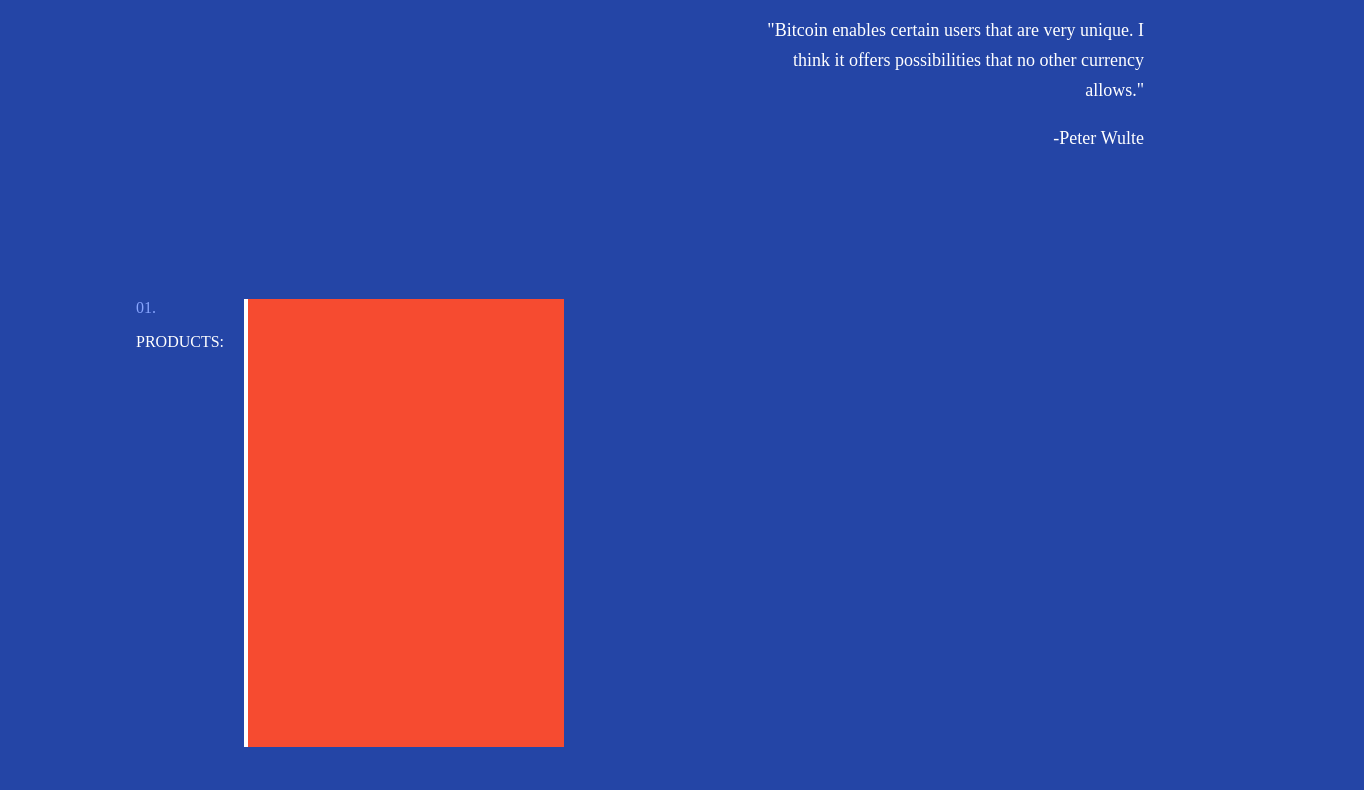
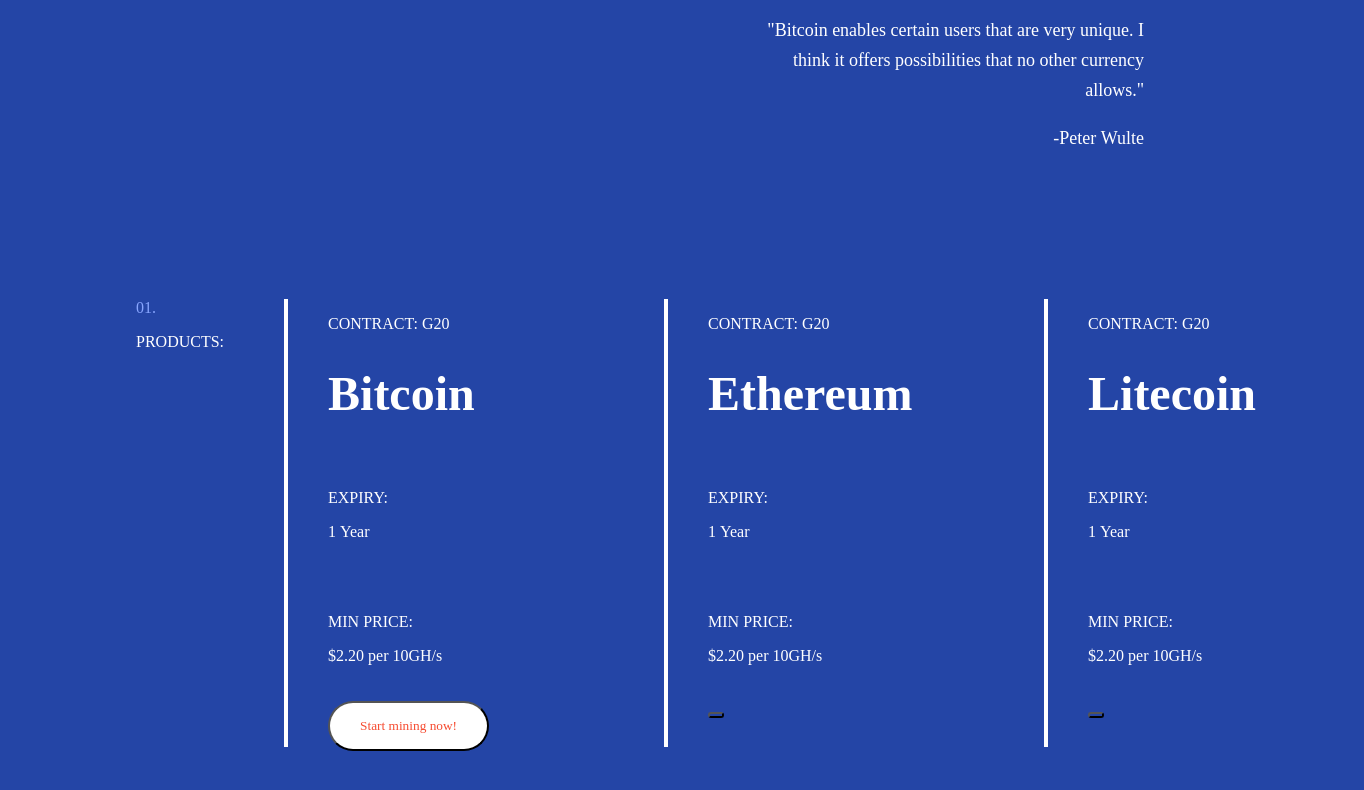
Before and after one commit to Meleyotan/CTSO, a plain HTML site: page index.html in a window 1280 px wide. Shown: the part 508-1298 px from the top of the page, 1364 px wide, since content can reach past the window. Drawn offline with Linux system fonts and the light colour scheme; files whose address does not match are found by name.

Commit message:
Added the first section

```diff
--- a/css/style.css
+++ b/css/style.css
@@ -11,7 +11,7 @@ body,
 }
 
 .overall-container {
-  padding: 10px 128px 64px 128px;
+  padding: 0.625rem 8rem 4rem 8rem;
 }
 
 /* Navigation header */
@@ -47,6 +47,10 @@ body,
   width: 86px;
   border: 1.5px solid #7095f5;
   margin-right: 14px;
+}
+
+.button-1:hover {
+  background-color: #88a6ff;
 }
 
 .button-2 {
@@ -107,14 +111,46 @@ body,
   grid-gap: 20px;
   padding-top: 128px;
   color: #ffffff;
+  /* overflow-x: scroll;
+  overflow-y: hidden; */
+}
+*::-webkit-scrollbar {
+  width: 5px;
+}
+*::-webkit-scrollbar-thumb {
+  background-color: #88a6ff;
+}
+*::-webkit-scrollbar-track {
+  background: #2445a6;
 }
 
 .rectangle {
   width: 320px;
   height: 448px;
+  border-left: 4px solid #ffffff;
+  margin-left: 40px;
+  padding-left: 40px;
 }
 
 .bitcoin-rectangle {
-  border-left: 4px solid #ffffff;
-  background: #f64b30;
+  /* background: #f64b30; */
 }
+
+.bitcoin-rectangle-button {
+  padding: 15px 30px;
+  border-radius: 25px;
+  color: #f64b30;
+  background-color: #ffffff;
+}
+
+.coin-rectangle-button {
+  border-radius: 25px;
+}
+
+.bitcoin-rectangle-words {
+  padding: 20px 0;
+}
+
+.rectangle-title {
+  font-size: 48px;
+}
--- a/index.html
+++ b/index.html
@@ -51,9 +51,45 @@
                 <p>PRODUCTS:</p>
             </div>
             <div class="rectangle bitcoin-rectangle">
+
+                <p>CONTRACT: G20</p>
+                <h1 class="rectangle-title">Bitcoin</h1>
+                <div class="bitcoin-rectangle-words">
+                    <p>EXPIRY:</p>
+                    <p>1 Year</p>
+                </div>
+                <div class="bitcoin-rectangle-words">
+                    <p>MIN PRICE:</p>
+                    <p>$2.20 per 10GH/s</p>
+                </div>
+                <button class="bitcoin-rectangle-button">Start mining now!</button>
             </div>
-            <div class="rectangle ethereum-rectangle"></div>
-            <div class="rectangle litecoin-rectangle"></div>
+            <div class="rectangle ethereum-rectangle">
+                <p>CONTRACT: G20</p>
+                <h1 class="rectangle-title">Ethereum</h1>
+                <div class="bitcoin-rectangle-words">
+                    <p>EXPIRY:</p>
+                    <p>1 Year</p>
+                </div>
+                <div class="bitcoin-rectangle-words">
+                    <p>MIN PRICE:</p>
+                    <p>$2.20 per 10GH/s</p>
+                </div>
+                <button class="coin-rectangle-button"></button>
+            </div>
+            <div class="rectangle litecoin-rectangle">
+                <p>CONTRACT: G20</p>
+                <h1 class="rectangle-title">Litecoin</h1>
+                <div class="bitcoin-rectangle-words">
+                    <p>EXPIRY:</p>
+                    <p>1 Year</p>
+                </div>
+                <div class="bitcoin-rectangle-words">
+                    <p>MIN PRICE:</p>
+                    <p>$2.20 per 10GH/s</p>
+                </div>
+                <button class="coin-rectangle-button"></button>
+            </div>
         </div>
 
     </div>
```
